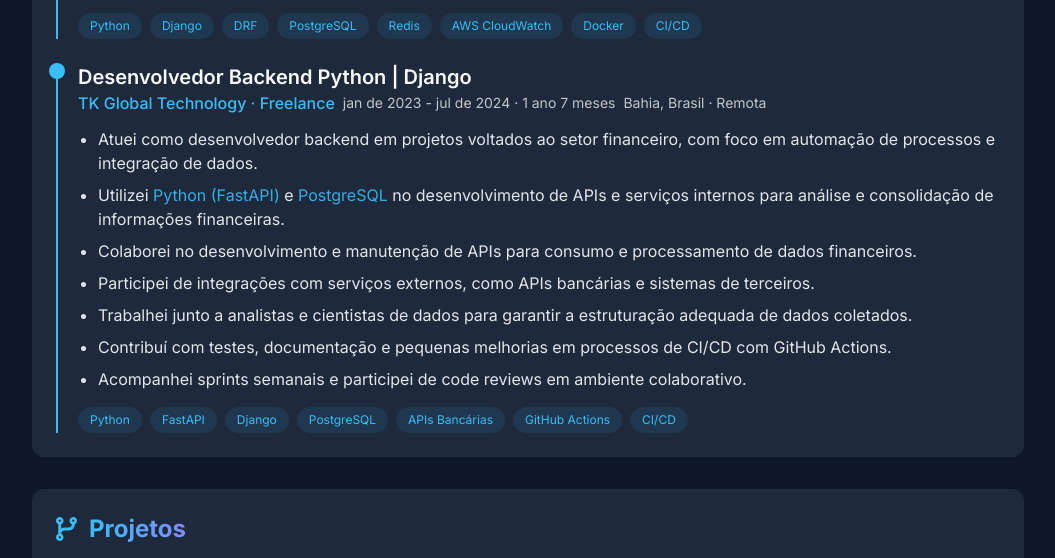
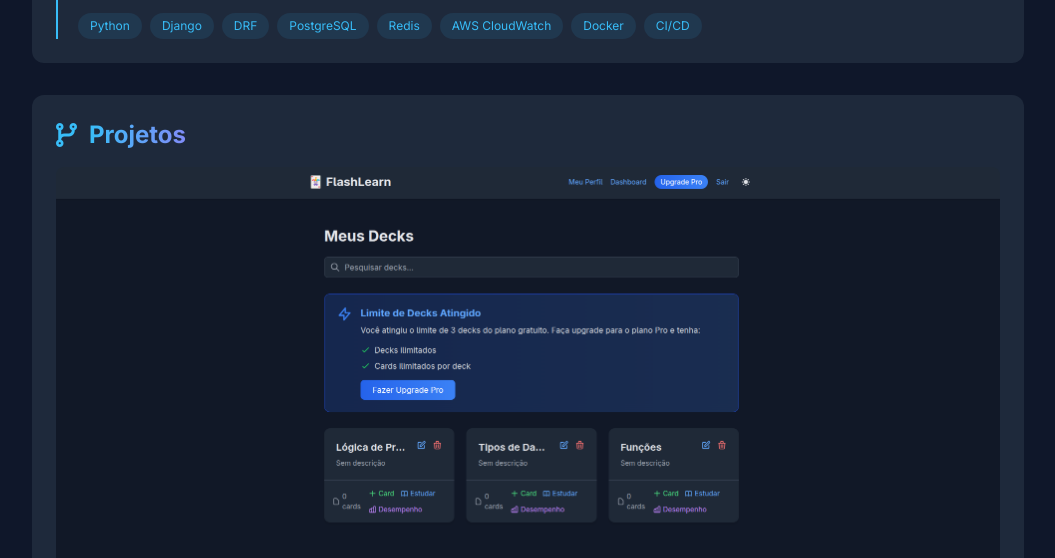
Before and after one commit to Matheus1237/portfolio, a plain HTML site: page index.html in a window 1280 px wide. Shown: the part 1209-1767 px from the top of the page, without its empty margins (112-1167 px from the left). Drawn offline with nearby package versions, Linux system fonts and the light colour scheme.

Commit message:
Update index.html

```diff
--- a/index.html
+++ b/index.html
@@ -171,34 +171,6 @@
                             <span class="tech-tag">Redis</span>
                             <span class="tech-tag">AWS CloudWatch</span>
                             <span class="tech-tag">Docker</span>
-                            <span class="tech-tag">CI/CD</span>
-                        </div>
-                    </div>
-                    <!-- Nova Experiência TK Global Technology -->
-                    <div class="border-l-2 border-accent pl-5 relative">
-                        <div class="absolute -left-[9px] top-0 w-4 h-4 rounded-full bg-accent"></div>
-                        <h3 class="text-xl font-semibold">Desenvolvedor Backend Python | Django</h3>
-                        <div class="flex flex-wrap items-center gap-2 mb-3">
-                            <span class="text-accent font-medium">TK Global Technology · Freelance</span>
-                            <span class="text-sm opacity-75">jan de 2023 - jul de 2024 · 1 ano 7 meses</span>
-                            <span class="text-sm opacity-75">Bahia, Brasil · Remota</span>
-                        </div>
-                        <ul class="space-y-2 list-disc pl-5 opacity-90">
-                            <li>Atuei como desenvolvedor backend em projetos voltados ao setor financeiro, com foco em automação de processos e integração de dados.</li>
-                            <li>Utilizei <span class="text-accent">Python (FastAPI)</span> e <span class="text-accent">PostgreSQL</span> no desenvolvimento de APIs e serviços internos para análise e consolidação de informações financeiras.</li>
-                            <li>Colaborei no desenvolvimento e manutenção de APIs para consumo e processamento de dados financeiros.</li>
-                            <li>Participei de integrações com serviços externos, como APIs bancárias e sistemas de terceiros.</li>
-                            <li>Trabalhei junto a analistas e cientistas de dados para garantir a estruturação adequada de dados coletados.</li>
-                            <li>Contribuí com testes, documentação e pequenas melhorias em processos de CI/CD com GitHub Actions.</li>
-                            <li>Acompanhei sprints semanais e participei de code reviews em ambiente colaborativo.</li>
-                        </ul>
-                        <div class="mt-4 flex flex-wrap gap-2">
-                            <span class="tech-tag">Python</span>
-                            <span class="tech-tag">FastAPI</span>
-                            <span class="tech-tag">Django</span>
-                            <span class="tech-tag">PostgreSQL</span>
-                            <span class="tech-tag">APIs Bancárias</span>
-                            <span class="tech-tag">GitHub Actions</span>
                             <span class="tech-tag">CI/CD</span>
                         </div>
                     </div>
```
